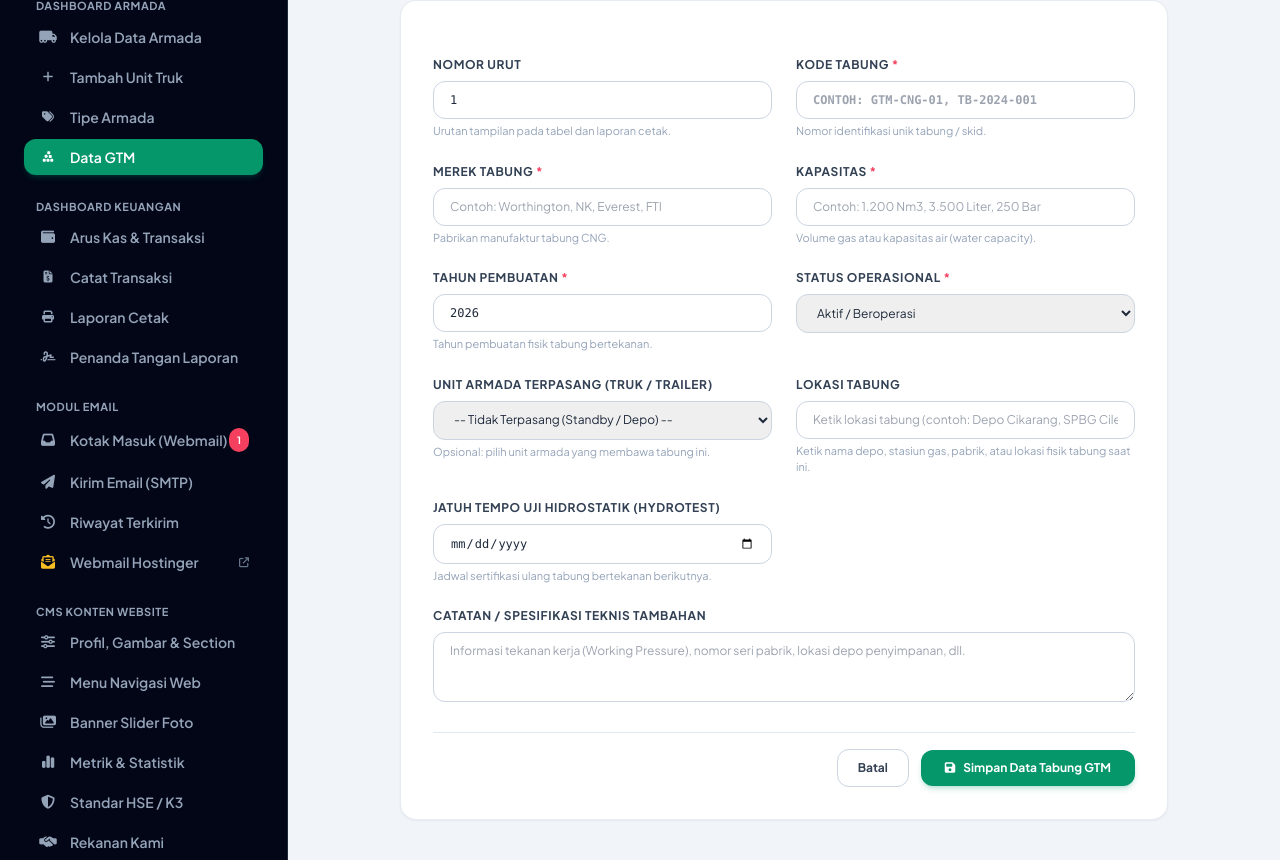
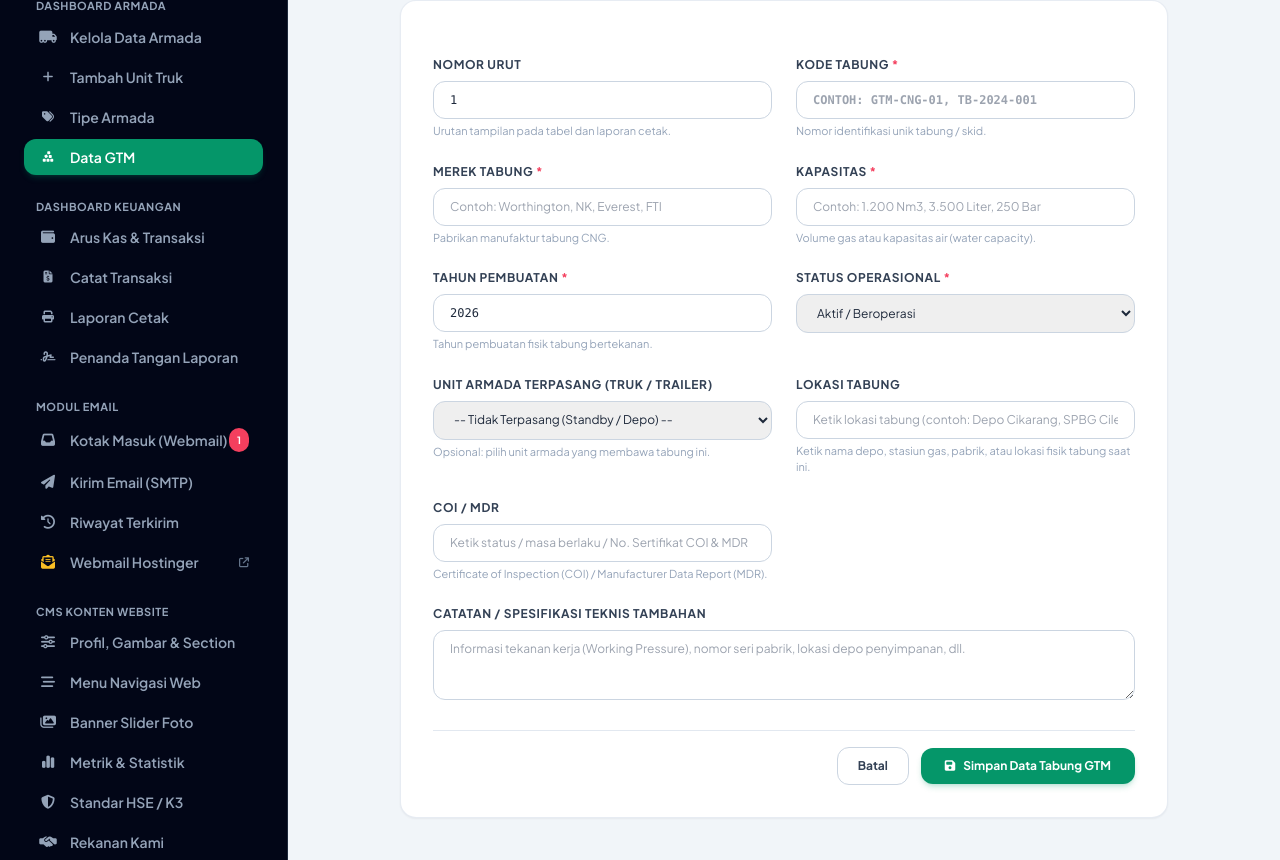
Before and after one commit to erimaoneto/erickman_web, a Laravel app: page /admin/gtm/create in a window 1280 px wide. Shown: the part 192-1052 px from the top of the page. Run offline with Laravel 10, Linux system fonts and the light colour scheme; a user stored in the database is signed in; data comes from the database, SQL or seed files in the repository; data that the repository does not hold is empty; some libraries are stand-ins or nearby versions.

Commit message:
Replace hydrotest with COI/MDR in GTM module form, index table, and printable report

```diff
--- a/app/Http/Controllers/Admin/GtmController.php
+++ b/app/Http/Controllers/Admin/GtmController.php
@@ -20,6 +20,7 @@ class GtmController extends Controller
                   ->orWhere('tube_brand', 'like', "%{$search}%")
                   ->orWhere('capacity', 'like', "%{$search}%")
                   ->orWhere('location', 'like', "%{$search}%")
+                  ->orWhere('coi_mdr', 'like', "%{$search}%")
                   ->orWhere('manufacture_year', 'like', "%{$search}%");
             });
         }
@@ -67,6 +68,7 @@ class GtmController extends Controller
             'manufacture_year' => 'required|string|max:10',
             'fleet_id' => 'nullable|exists:fleets,id',
             'location' => 'nullable|string|max:150',
+            'coi_mdr' => 'nullable|string|max:150',
             'hydrotest_expiry' => 'nullable|date',
             'status' => 'required|string|in:aktif,standby,rekualifikasi,perbaikan',
             'notes' => 'nullable|string',
@@ -101,6 +103,7 @@ class GtmController extends Controller
             'manufacture_year' => 'required|string|max:10',
             'fleet_id' => 'nullable|exists:fleets,id',
             'location' => 'nullable|string|max:150',
+            'coi_mdr' => 'nullable|string|max:150',
             'hydrotest_expiry' => 'nullable|date',
             'status' => 'required|string|in:aktif,standby,rekualifikasi,perbaikan',
             'notes' => 'nullable|string',
@@ -130,6 +133,7 @@ class GtmController extends Controller
                   ->orWhere('tube_brand', 'like', "%{$search}%")
                   ->orWhere('capacity', 'like', "%{$search}%")
                   ->orWhere('location', 'like', "%{$search}%")
+                  ->orWhere('coi_mdr', 'like', "%{$search}%")
                   ->orWhere('manufacture_year', 'like', "%{$search}%");
             });
         }
--- a/app/Models/GtmModule.php
+++ b/app/Models/GtmModule.php
@@ -19,6 +19,7 @@ class GtmModule extends Model
         'manufacture_year',
         'fleet_id',
         'location',
+        'coi_mdr',
         'hydrotest_expiry',
         'status',
         'notes',
--- a/resources/views/admin/gtm/form.blade.php
+++ b/resources/views/admin/gtm/form.blade.php
@@ -129,13 +129,13 @@
                     <span class="text-[11px] text-slate-400 mt-1 block">Ketik nama depo, stasiun gas, pabrik, atau lokasi fisik tabung saat ini.</span>
                 </div>
 
-                <!-- Jatuh Tempo Uji Hidrostatik (Opsional) -->
+                <!-- COI / MDR -->
                 <div>
                     <label class="block text-xs font-bold text-slate-700 uppercase tracking-wider mb-2">
-                        Jatuh Tempo Uji Hidrostatik (Hydrotest)
+                        COI / MDR
                     </label>
-                    <input type="date" name="hydrotest_expiry" value="{{ old('hydrotest_expiry', isset($gtm->hydrotest_expiry) ? $gtm->hydrotest_expiry->format('Y-m-d') : '') }}" class="w-full px-4 py-2.5 rounded-xl border border-slate-300 text-xs focus:ring-2 focus:ring-brand-600 focus:outline-none font-mono">
-                    <span class="text-[11px] text-slate-400 mt-1 block">Jadwal sertifikasi ulang tabung bertekanan berikutnya.</span>
+                    <input type="text" name="coi_mdr" value="{{ old('coi_mdr', $gtm->coi_mdr ?? '') }}" placeholder="Ketik status / masa berlaku / No. Sertifikat COI & MDR" class="w-full px-4 py-2.5 rounded-xl border border-slate-300 text-xs focus:ring-2 focus:ring-brand-600 focus:outline-none">
+                    <span class="text-[11px] text-slate-400 mt-1 block">Certificate of Inspection (COI) / Manufacturer Data Report (MDR).</span>
                 </div>
 
             </div>
--- a/resources/views/admin/gtm/report.blade.php
+++ b/resources/views/admin/gtm/report.blade.php
@@ -129,7 +129,7 @@
                         <th class="p-2 border-r border-slate-300 text-center">Tahun Pembuatan</th>
                         <th class="p-2 border-r border-slate-300">Unit Armada Terpasang</th>
                         <th class="p-2 border-r border-slate-300">Lokasi Tabung</th>
-                        <th class="p-2 border-r border-slate-300">Jatuh Tempo Hydrotest</th>
+                        <th class="p-2 border-r border-slate-300">COI / MDR</th>
                         <th class="p-2 text-center">Status</th>
                     </tr>
                 </thead>
@@ -162,8 +162,8 @@
                         <td class="p-2 border-r border-slate-200 whitespace-nowrap">
                             {{ $gtm->location ?? '-' }}
                         </td>
-                        <td class="p-2 border-r border-slate-200 whitespace-nowrap font-mono">
-                            {{ $gtm->hydrotest_expiry ? $gtm->hydrotest_expiry->format('d/m/Y') : '-' }}
+                        <td class="p-2 border-r border-slate-200 whitespace-nowrap">
+                            {{ $gtm->coi_mdr ?? '-' }}
                         </td>
                         <td class="p-2 text-center whitespace-nowrap">
                             @if($gtm->status == 'aktif')
```
Also changed, not shown: resources/views/admin/gtm/index.blade.php (+11 -0 lines), tests/Feature/SecuritySentinelTest.php (+3 -0 lines), database/migrations/2026_11_19_000004_add_coi_mdr_to_gtm_modules_table.php (added).
